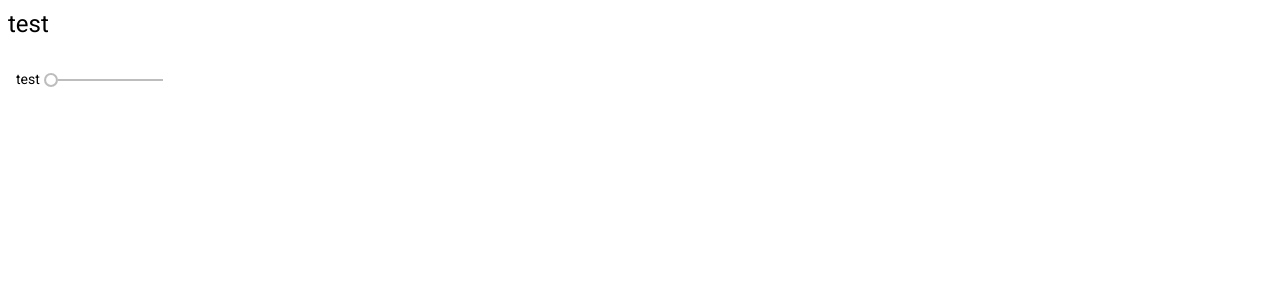
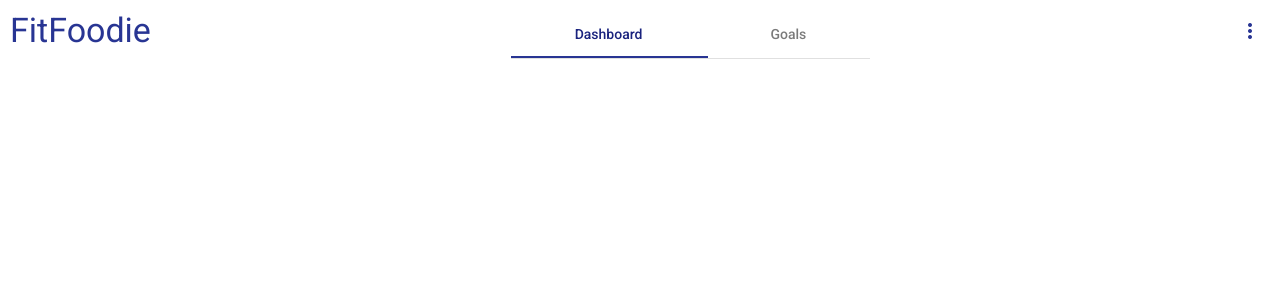
Before and after one commit to cherrygoh/fit-foodie, an Angular app in the folder frontend/: page / in a window 1280 px wide. Shown: the top 300 px of the page. Built offline with nearby package versions, Linux system fonts and the light colour scheme.

Commit message:
Work on top bar

```diff
--- a/frontend/angular.json
+++ b/frontend/angular.json
@@ -28,7 +28,7 @@
               "src/assets"
             ],
             "styles": [
-              "./node_modules/@angular/material/prebuilt-themes/deeppurple-amber.css",
+              "src/theme.sass",
               "src/styles.sass"
             ],
             "scripts": []
--- a/frontend/src/app/app.component.html
+++ b/frontend/src/app/app.component.html
@@ -1,7 +1,12 @@
-<h1> test </h1>
-
-<body> test
-
-    <mat-slider min="1" max="100" step="1" value="1"></mat-slider>
-
-</body>
+<div class="toolbar" style="display:flex">
+    <h1 class="mat-display-1">FitFoodie</h1>
+    <span class="spacer"></span>
+    <mat-tab-group color="primary">
+        <mat-tab label="Dashboard"></mat-tab>
+        <mat-tab label="Goals"></mat-tab>
+    </mat-tab-group>
+    <span class="spacer"></span>
+    <button mat-icon-button color="primary">
+        <mat-icon>more_vert</mat-icon>
+    </button>
+</div>
--- a/frontend/src/app/app.component.sass
+++ b/frontend/src/app/app.component.sass
@@ -0,0 +1,5 @@
+h1
+    color: #283593
+
+.toolbar
+    padding: 10px
--- a/frontend/src/index.html
+++ b/frontend/src/index.html
@@ -10,6 +10,7 @@
   <link href="https://fonts.googleapis.com/icon?family=Material+Icons" rel="stylesheet">
 </head>
 <body class="mat-typography">
+<!-- <body> -->
   <app-root></app-root>
 </body>
 </html>
--- a/frontend/src/styles.sass
+++ b/frontend/src/styles.sass
@@ -1,3 +1,15 @@
 /* You can add global styles to this file, and also import other style files */
 html, body
     height: 100%
+    margin: 0 !important
+
+.spacer
+  flex: 1 1 auto
+
+.mat-tab-label-active
+  opacity: 1 !important
+  .mat-tab-label-content
+    color: #1A237E !important
+
+.mat-tab-label
+  padding: 0 5vw !important
--- /dev/null
+++ b/frontend/src/theme.sass
@@ -0,0 +1,24 @@
+@import '~@angular/material/theming'
+// Plus imports for other components in your app.
+
+// Include the common styles for Angular Material. We include this here so that you only
+// have to load a single css file for Angular Material in your app.
+// Be sure that you only ever include this mixin once!
+@include mat-core()
+
+// Define the palettes for your theme using the Material Design palettes available in palette.scss
+// (imported above). For each palette, you can optionally specify a default, lighter, and darker
+// hue. Available color palettes: https://material.io/design/color/
+$candy-app-primary: mat-palette($mat-indigo, 800, 700, 900)
+$candy-app-accent:  mat-palette($mat-deep-orange, 800, 700, 900)
+
+// The warn palette is optional (defaults to red).
+$candy-app-warn:    mat-palette($mat-red)
+
+// Create the theme object (a Sass map containing all of the palettes).
+$candy-app-theme: mat-light-theme($candy-app-primary, $candy-app-accent, $candy-app-warn)
+
+// Include theme styles for core and each component used in your app.
+// Alternatively, you can import and @include the theme mixins for each component
+// that you are using.
+@include angular-material-theme($candy-app-theme)
```
Also changed, not shown: frontend/src/app/app.module.ts (+10 -2 lines).
